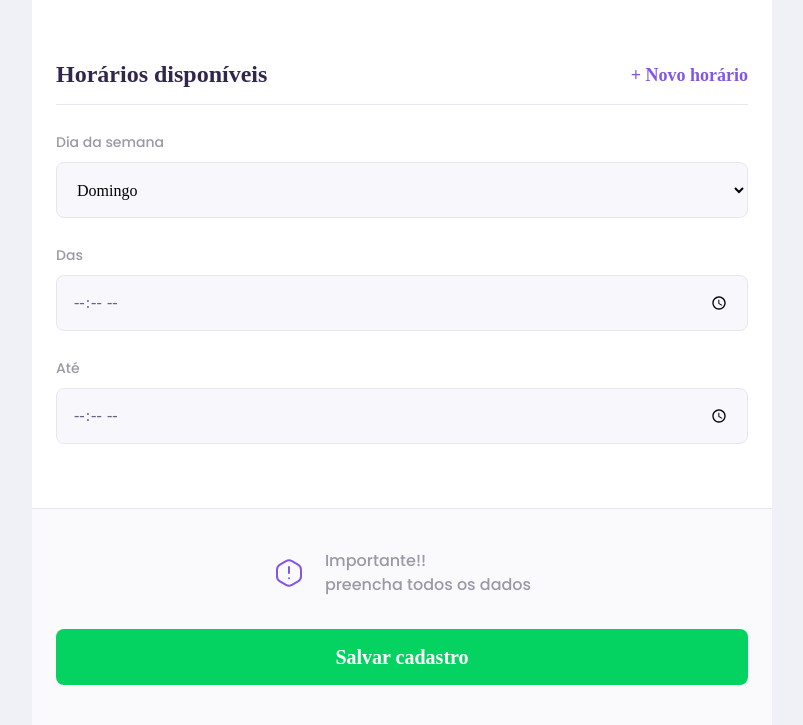
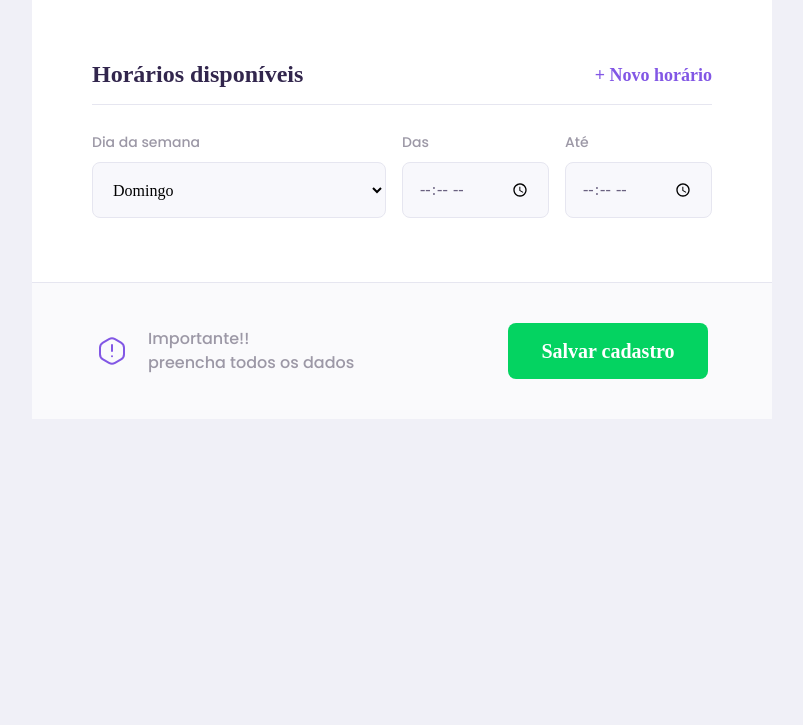
Before and after one commit to Hugovarellaa/nlw-02-discovery, a plain HTML site: page give-classes.html in a window 1280 px wide. Shown: the part 1316-2041 px from the top of the page, without its empty margins (238-1041 px from the left). After the commit the page ends 1735 px from the top, so only its background shows below. Drawn offline with Linux system fonts and the light colour scheme.

Commit message:
Finished Layout Desktop

```diff
--- a/give-classes.html
+++ b/give-classes.html
@@ -102,7 +102,7 @@
             </div>
           </fieldset>
 
-          <fieldset>
+          <fieldset id="schedule-items">
             <legend>
               <span> Horários disponíveis </span>
               <button id="add-time">+ Novo horário</button>
--- a/public/styles/partials/page-give-classes.css
+++ b/public/styles/partials/page-give-classes.css
@@ -127,4 +127,36 @@
   #page-give-classes #container {
     max-width: 100vw;
   }
+
+  #page-give-classes .page-header .header-content {
+    margin-bottom: 0;
+  }
+
+  #page-give-classes main fieldset {
+    padding: 0 60px;
+  }
+
+  .schedule-item {
+    display: grid;
+    grid-template-columns: 2fr 1fr 1fr;
+    column-gap: 16px;
+  }
+
+  #page-give-classes #schedule-items .select-block + .input-block,
+  #page-give-classes #schedule-items .input-block + .input-block {
+    margin-top: 0;
+  }
+
+  #page-give-classes main footer {
+    padding: 40px 64px;
+
+    display: flex;
+    align-items: center;
+    justify-content: space-between;
+  }
+
+  #page-give-classes main footer button {
+    margin-top: 0;
+    width: 200px;
+  }
 }
```
